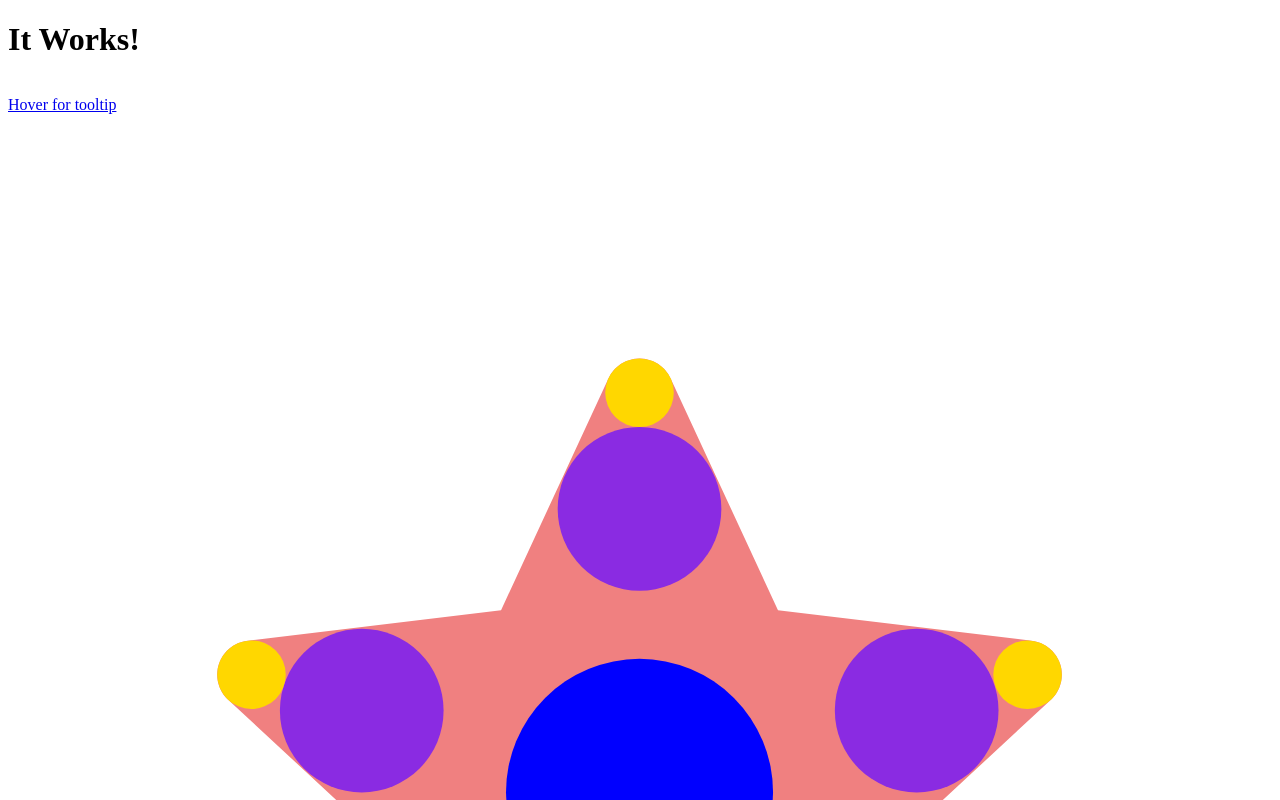
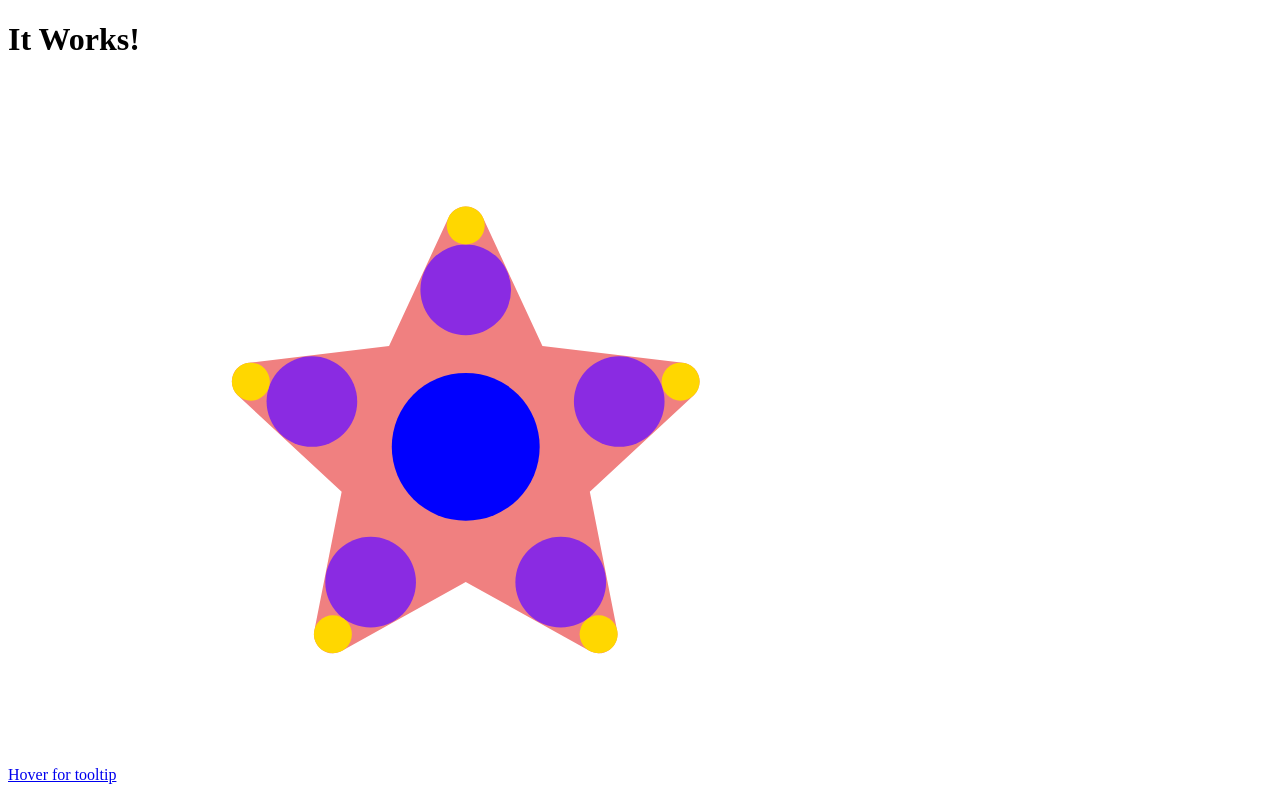
Before and after one commit to EeveeInGaa/playground, an Angular app: page / in a window 1280 px wide. Shown: the top 800 px of the page. Built offline with nearby package versions, Linux system fonts and the light colour scheme.

Commit message:
refactor: makes svg smallr

```diff
--- a/src/app/app.component.scss
+++ b/src/app/app.component.scss
@@ -29,6 +29,10 @@
   visibility: visible;
 }
 
+svg {
+  width: 700px;
+}
+
 .star {
   fill: lightcoral;
 }
```
